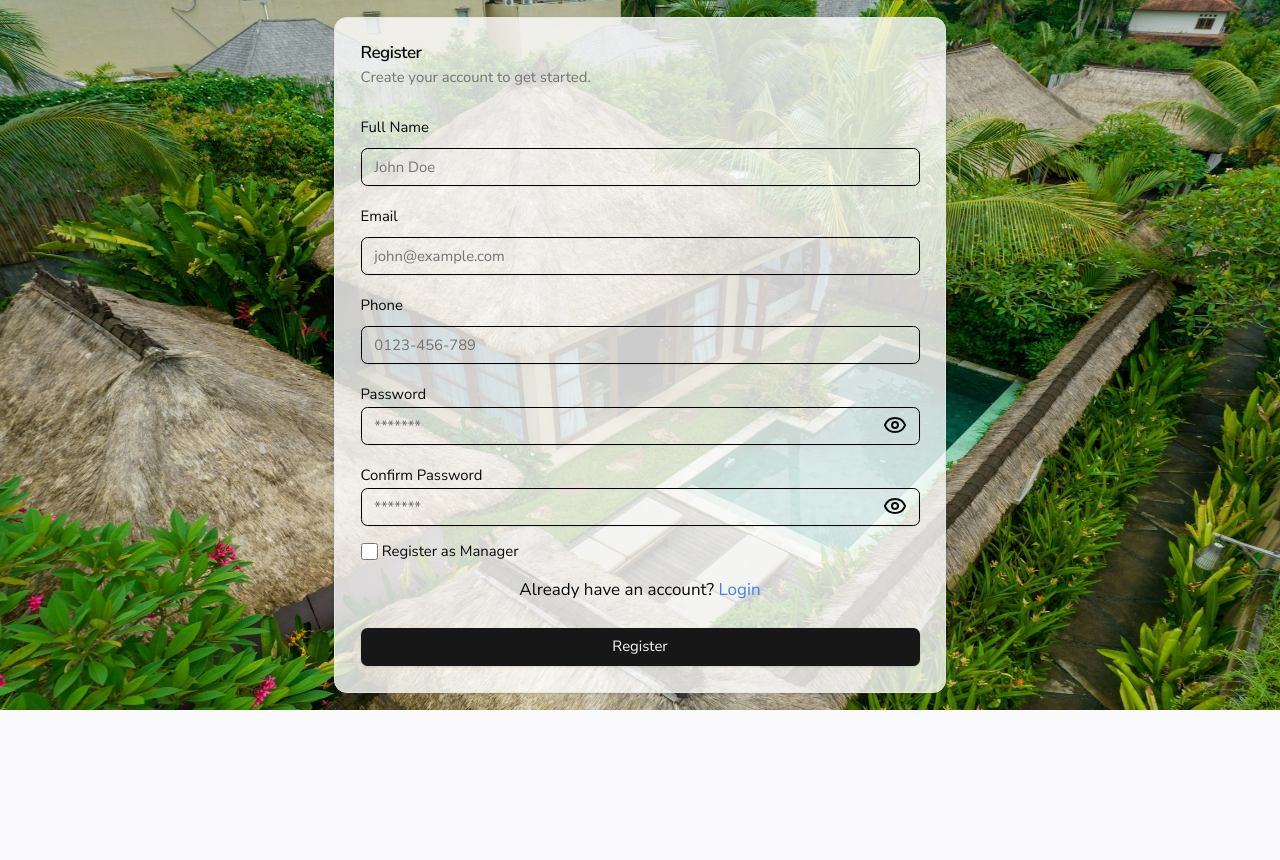
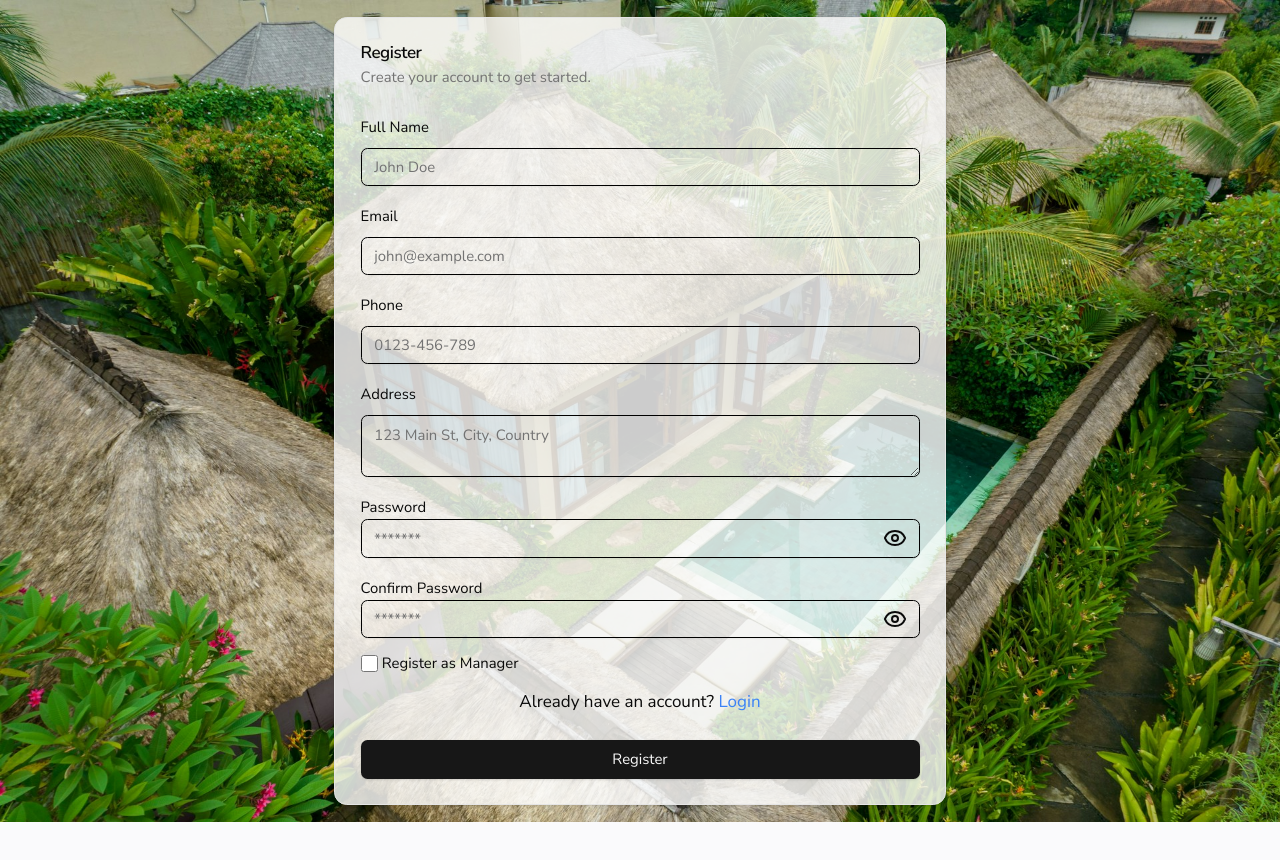
Before and after one commit to CarsonDev1/cust-homestay, a Next.js app: page /auth/register in a window 1280 px wide. Shown: the top 860 px of the page. Before the commit the page ends 800 px from the top, so only its background shows below. Built offline with nearby package versions, Linux system fonts and the light colour scheme.

Commit message:
updated address

```diff
--- a/pages/auth/register.js
+++ b/pages/auth/register.js
@@ -115,7 +115,7 @@
 							/>
 							{errors.phone && <p className='text-sm text-red-500'>{errors.phone.message}</p>}
 						</div>
-						{/* <div className='space-y-2'>
+						<div className='space-y-2'>
 							<Label htmlFor='address'>Address</Label>
 							<Textarea
 								id='address'
@@ -124,7 +124,7 @@
 								className='border border-black'
 							/>
 							{errors.address && <p className='text-sm text-red-500'>{errors.address.message}</p>}
-						</div> */}
+						</div>
 						<div className='relative'>
 							<Label htmlFor='password'>Password</Label>
 							<Input
```
